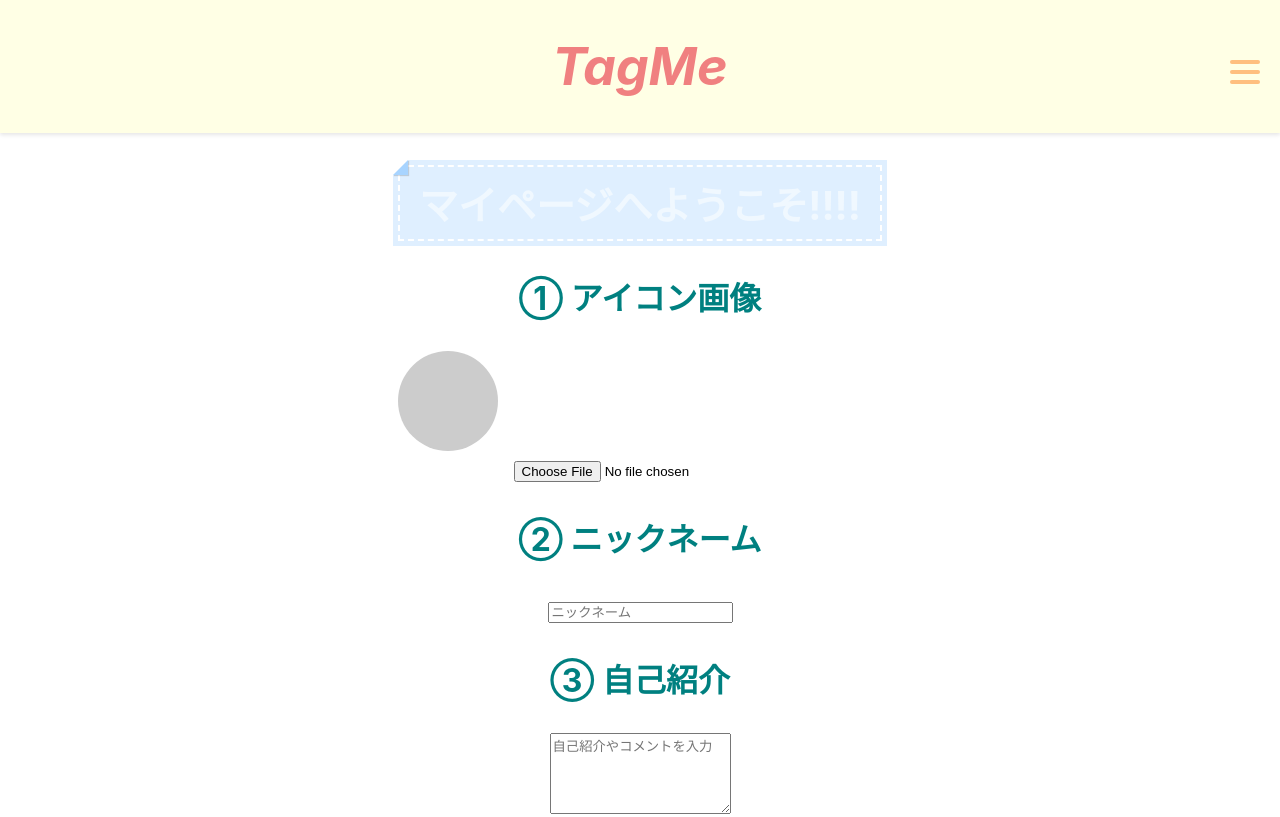
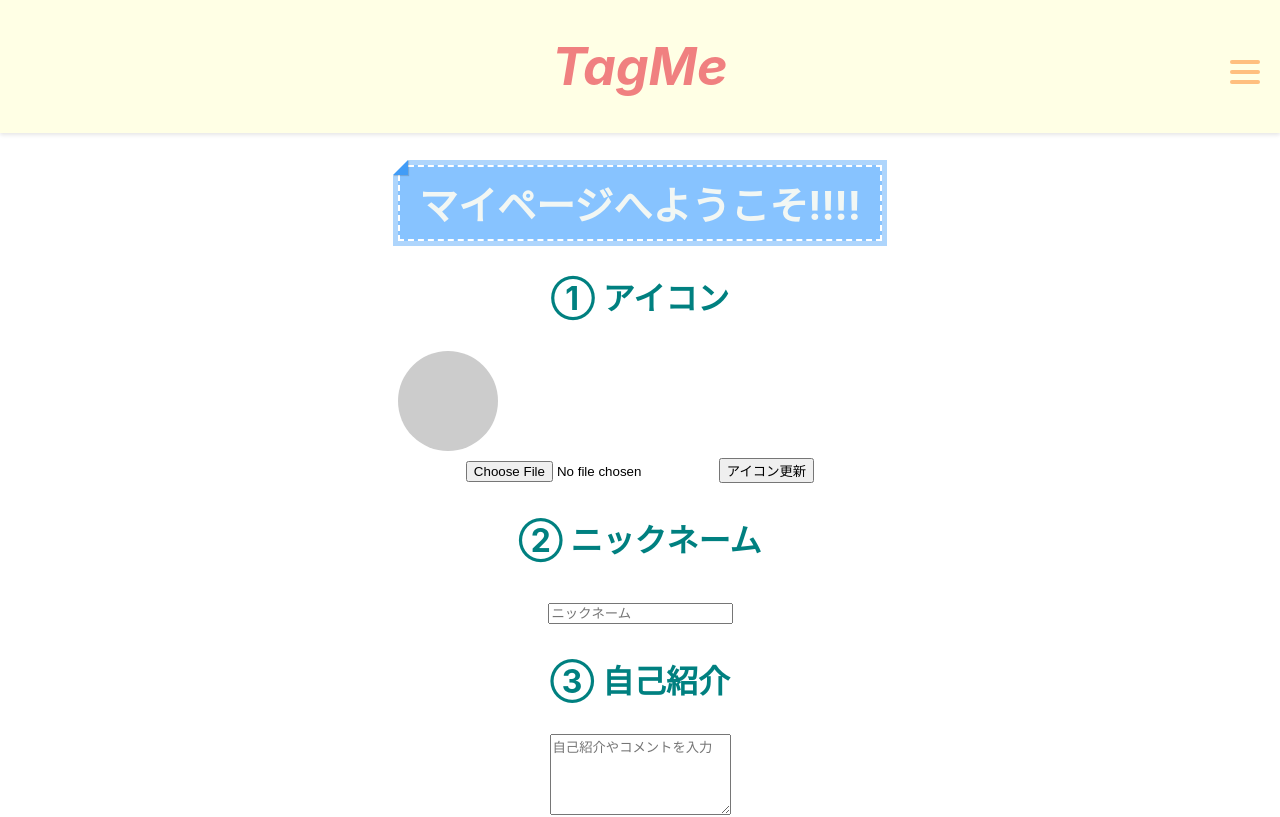
Before and after one commit to plusdojo2025/a2-7, a React (Create React App) app in the folder client/: page /mypage in a window 1280 px wide. Shown: the top 817 px of the page. Built offline with nearby package versions, Linux system fonts and the light colour scheme; no server answers.

Commit message:
2025/07/22 現時点　安井

```diff
--- a/client/src/css/MyPage.css
+++ b/client/src/css/MyPage.css
@@ -1,10 +1,10 @@
 .mypagetitle {
   position: relative;
-  background: #dfefff;
-  box-shadow: 0px 0px 0px 5px #dfefff;
+  background: #87c3ff;
+  box-shadow: 0px 0px 0px 5px #aed5fc;
   border: dashed 2px white;
   padding: 0.2em 0.5em;
-  color: aliceblue;
+  color: rgb(242, 247, 244);
 }
 
 .mypagetitle:after {
@@ -14,6 +14,6 @@
   top: -7px;
   border-width: 0 0 15px 15px;
   border-style: solid;
-  border-color: #fff #fff #a8d4ff;
+  border-color: #fff #fff #419cf7;
   box-shadow: 1px 1px 1px rgba(0, 0, 0, 0.15);
 }
--- a/client/src/js/MyPage.js
+++ b/client/src/js/MyPage.js
@@ -46,6 +46,32 @@ export default class MyPage extends React.Component{
         }
     };
 
+    //
+    // 画像のみアップロード
+    handleImageUpload = async () => {
+        const { imageFile } = this.state;
+        if (!imageFile) {
+            alert("画像を選択してください");
+            return;
+        }
+
+        const formData = new FormData();
+        formData.append("image", imageFile);
+
+        try {
+            await axios.post("/mypage/update", formData, {
+                headers: {
+                    "Content-Type": "multipart/form-data",
+                },
+            });
+            alert("画像をアップロードしました");
+        } catch (error) {
+            console.error(error);
+            alert("画像アップロードに失敗しました");
+        }
+    };
+
+
     //プロフィール情報（ニックネーム・ひとこと・画像など）をサーバーに送信して更新する処理
     handleUpdate = async () => {
         const { nickname, aFewWords, imageFile } = this.state;
@@ -90,7 +116,7 @@ export default class MyPage extends React.Component{
                 <h2 className="mypagetitle">マイページへようこそ!!!!</h2>
                 {/* ① アイコン画像エリア */}
                 <div>
-                    <h3>① アイコン画像</h3>
+                    <h3>① アイコン</h3>
                     {imagePreview ? (
                         <img
                             src={imagePreview}
@@ -101,6 +127,8 @@ export default class MyPage extends React.Component{
                         <div style={{ width: '100px', height: '100px', backgroundColor: '#ccc', borderRadius: '50%', display: 'flex'}} />
                     )}
                     <input type="file" accept="image/*" onChange={this.handleImageChange} />
+                    {/* ↓画像アップロードボタンの追加*/}
+                    <button onClick={this.handleImageUpload}>アイコン更新</button>
                 </div>
 
 
--- a/client/src/js/UserInfo.js
+++ b/client/src/js/UserInfo.js
@@ -83,6 +83,7 @@ export default class UserInfo extends React.Component {
                             required
                         />
                     </div>
+                    <br></br>
                     <div>
                         <label>新しいパスワード：</label>
                         <input
@@ -93,6 +94,7 @@ export default class UserInfo extends React.Component {
                             required
                         />
                     </div>
+                    <br></br>
                     <div>
                         <label>新しいパスワード（確認）：</label>
                         <input
@@ -103,7 +105,8 @@ export default class UserInfo extends React.Component {
                             required
                         />
                     </div>
-                    <button type="submit">更新</button>
+                    <br></br>
+                    <button type="submit" style={{ fontSize: '20px', padding: '12px 24px' }}>更新</button>
                 </form>
                 {message && <p style={{ color: 'red' }}>{message}</p>}
             </div>
```
Also changed, not shown: 1 other file (tests, documents, lock files or other folders).
